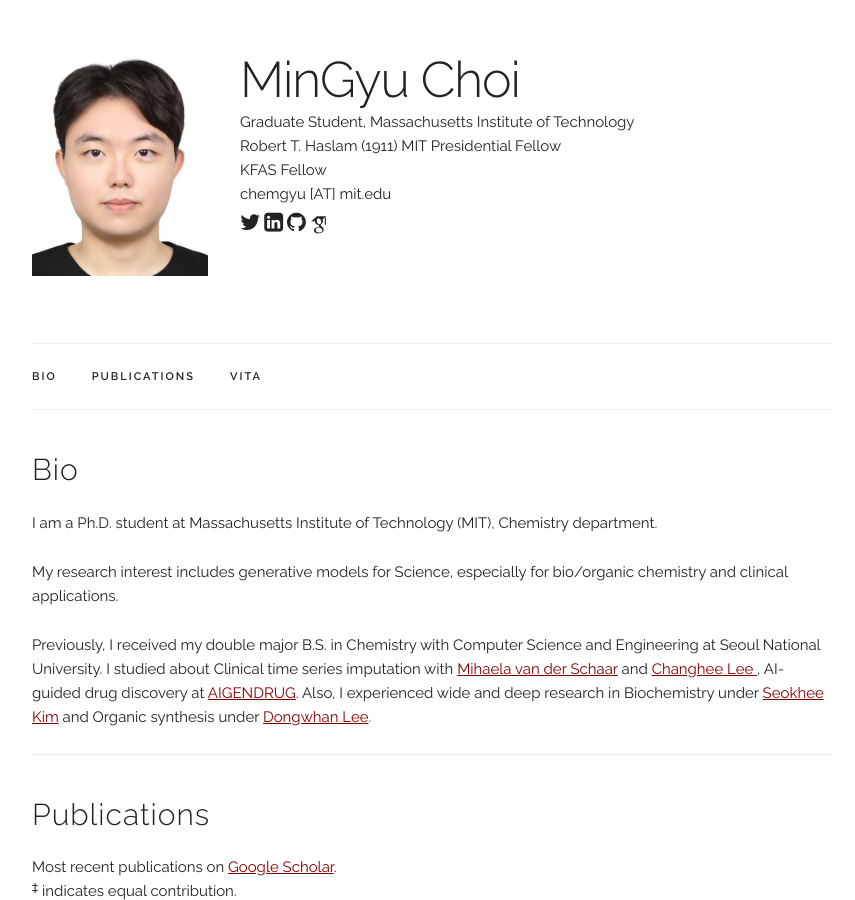
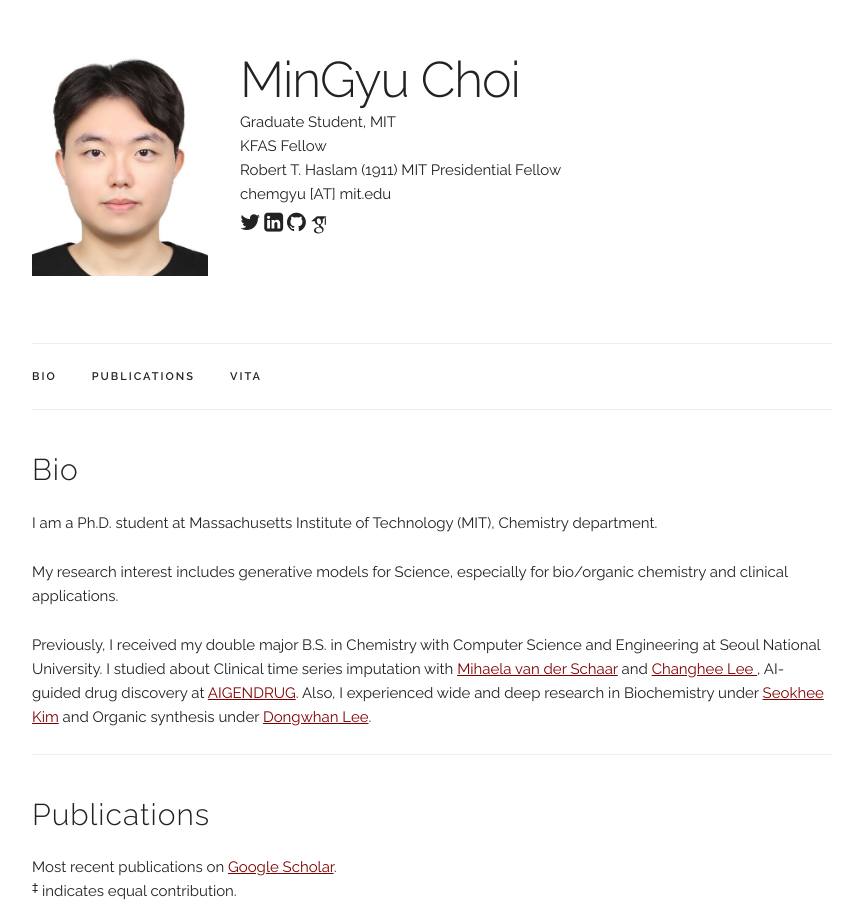
Before and after one commit to Chemgyu/Chemgyu.github.io, a Jekyll site: the page built from index.html, in a window 1280 px wide and 900 px high. Shown: the whole window, without its empty margins (208-1063 px from the left). Built offline with Jekyll 4.4.1, drawn with Linux system fonts in a browser that asks for light colours; some web fonts are replaced.

Commit message:
Update main_info.yaml

```diff
--- a/_data/main_info.yaml
+++ b/_data/main_info.yaml
@@ -1,5 +1,5 @@
 name: "MinGyu Choi"
-title: "Graduate Student, Massachusetts Institute of Technology<br/> Robert T. Haslam (1911) MIT Presidential Fellow<br/> KFAS Fellow"
+title: "Graduate Student, MIT<br/> KFAS Fellow <br/> Robert T. Haslam (1911) MIT Presidential Fellow"
 email: "chemgyu [AT] mit.edu"
 profile_pic: "/assets/profile-pics/SU.jpg"
 twitter: ""
```
